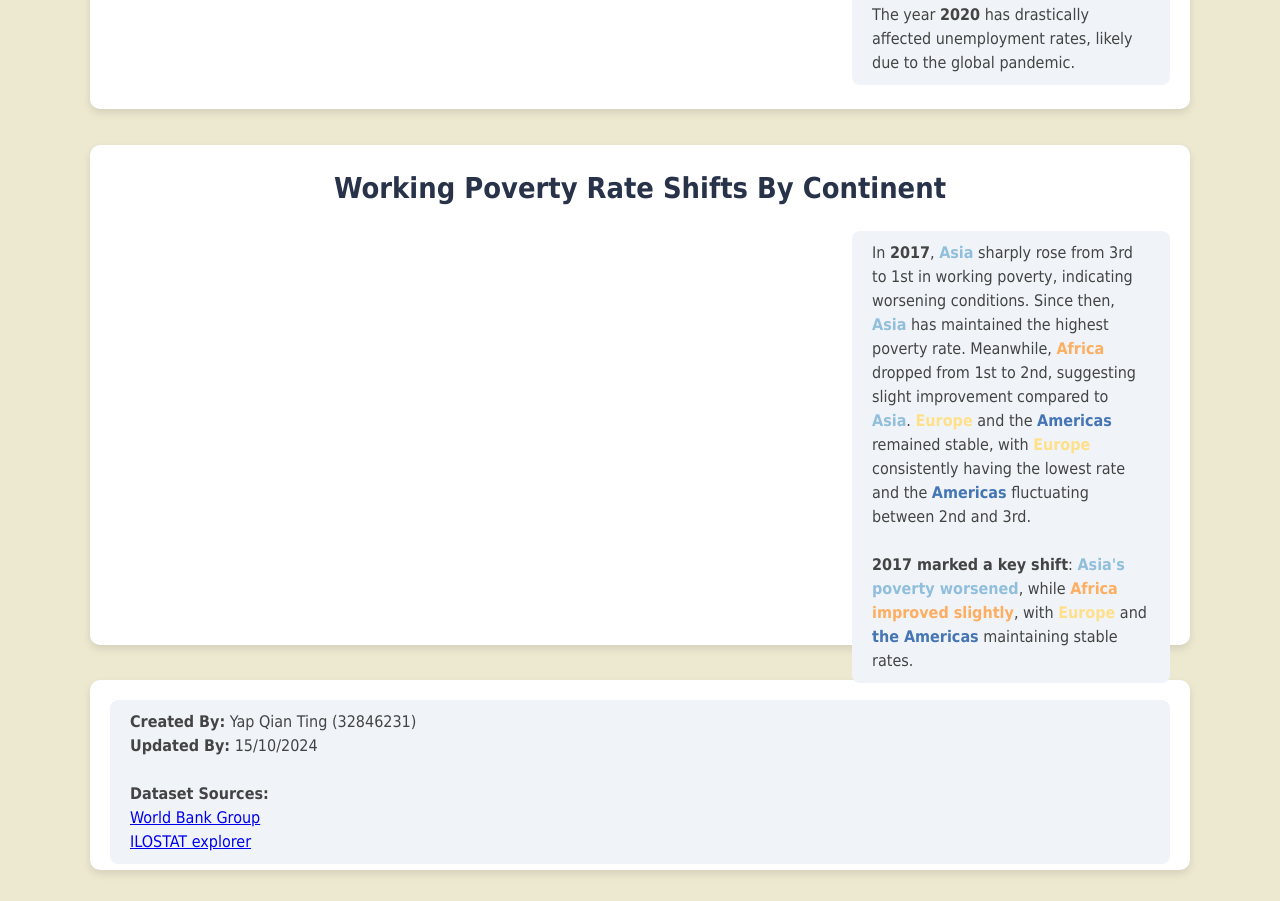
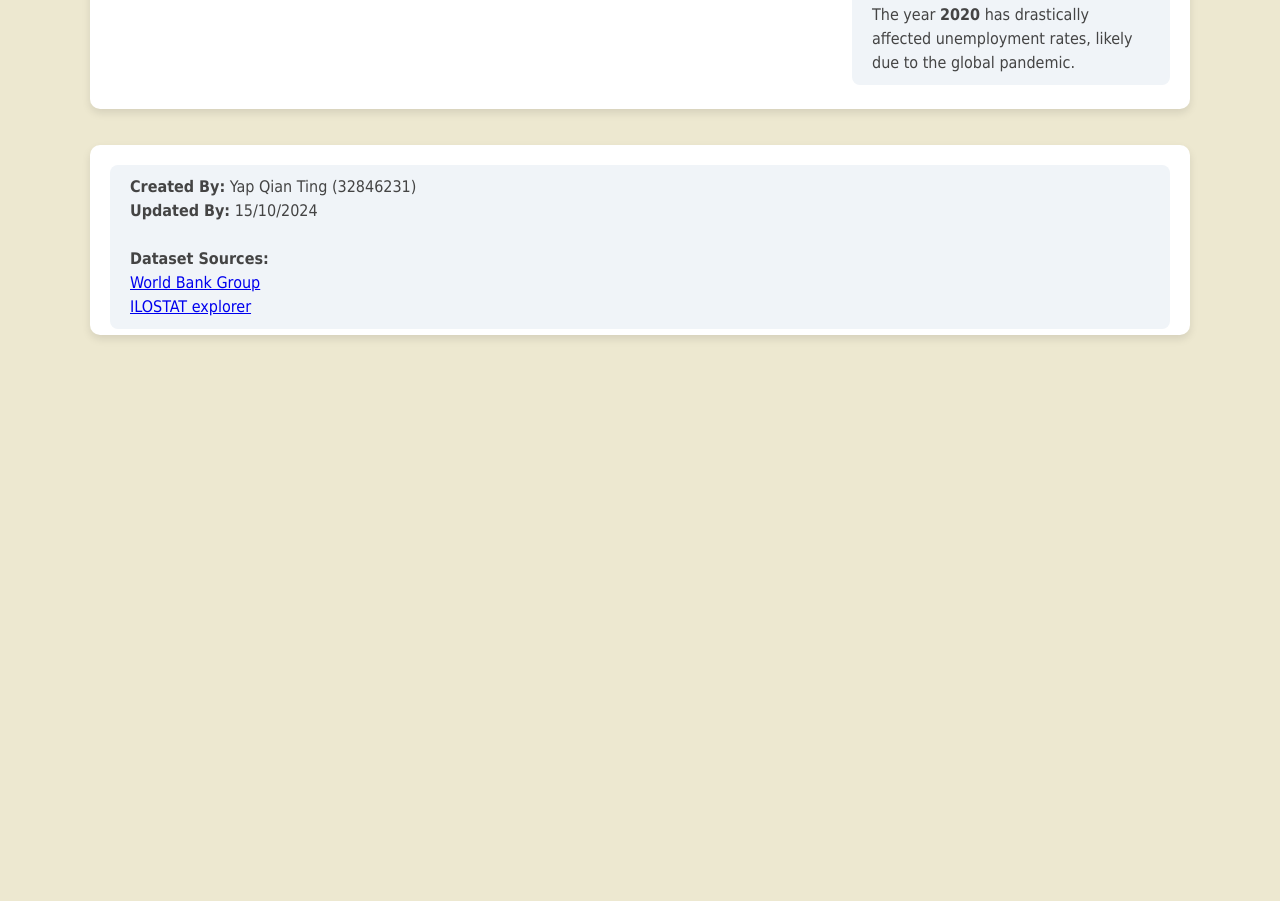
Before and after one commit to YAPQIANTING/FIT3179_A2, a plain HTML site: page index.html in a window 1280 px wide. Shown: the part 2550-3451 px from the top of the page. After the commit the page ends 2915 px from the top, so only its background shows below. Drawn offline with Linux system fonts and the light colour scheme; a script that the page names is missing.

Commit message:
Update index.html

```diff
--- a/index.html
+++ b/index.html
@@ -83,25 +83,6 @@
     </div>
     <br>
 
-    <div class="bump-container">
-        <h3>Working Poverty Rate Shifts By Continent</h3>
-        <div class="bump-chart-container">
-            <div id="bump_chart2"></div>
-            <div class="side-analysis-text">
-                <p>
-                    In <strong>2017</strong>, <span style="color:#91bfdb;"><strong>Asia</strong></span> sharply rose from 3rd to 1st in working poverty, indicating worsening conditions. Since then, <span style="color:#91bfdb;"><strong>Asia</strong></span> has maintained the highest poverty rate. Meanwhile, <span style="color:#fdae61;"><strong>Africa</strong></span> dropped from 1st to 2nd, suggesting slight improvement compared to <span style="color:#91bfdb;"><strong>Asia</strong></span>.
-                    <span style="color:#fee08b;"><strong>Europe</strong></span> and the <span style="color:#4575b4;"><strong>Americas</strong></span> remained stable, with <span style="color:#fee08b;"><strong>Europe</strong></span> consistently having the lowest rate and the <span style="color:#4575b4;"><strong>Americas</strong></span> fluctuating between 2nd and 3rd.
-                </p>
-                <br>
-                <p>
-                    <strong>2017 marked a key shift</strong>: <span style="color:#91bfdb;"><strong>Asia's poverty worsened</strong></span>, while <span style="color:#fdae61;"><strong>Africa improved slightly</strong></span>, with <span style="color:#fee08b;"><strong>Europe</strong></span> and <span style="color:#4575b4;"><strong>the Americas</strong></span> maintaining stable rates.
-                </p>
-
-            </div>
-        </div>
-    </div>
-    <br>
-
     <div class="metadata-container">
         <div class="center-analysis-text">
             <p><strong>Created By:</strong> Yap Qian Ting (32846231)</p>
```
